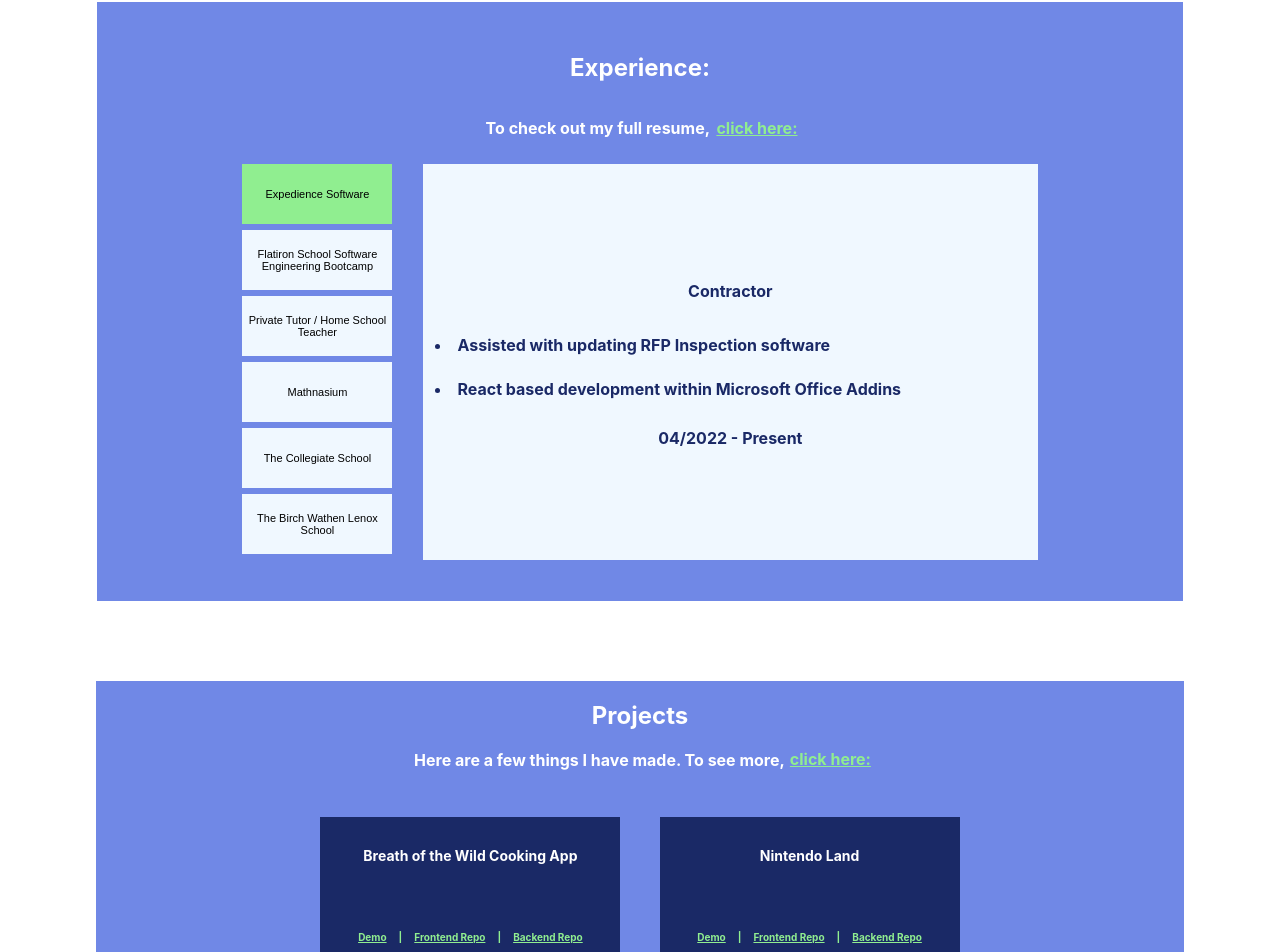
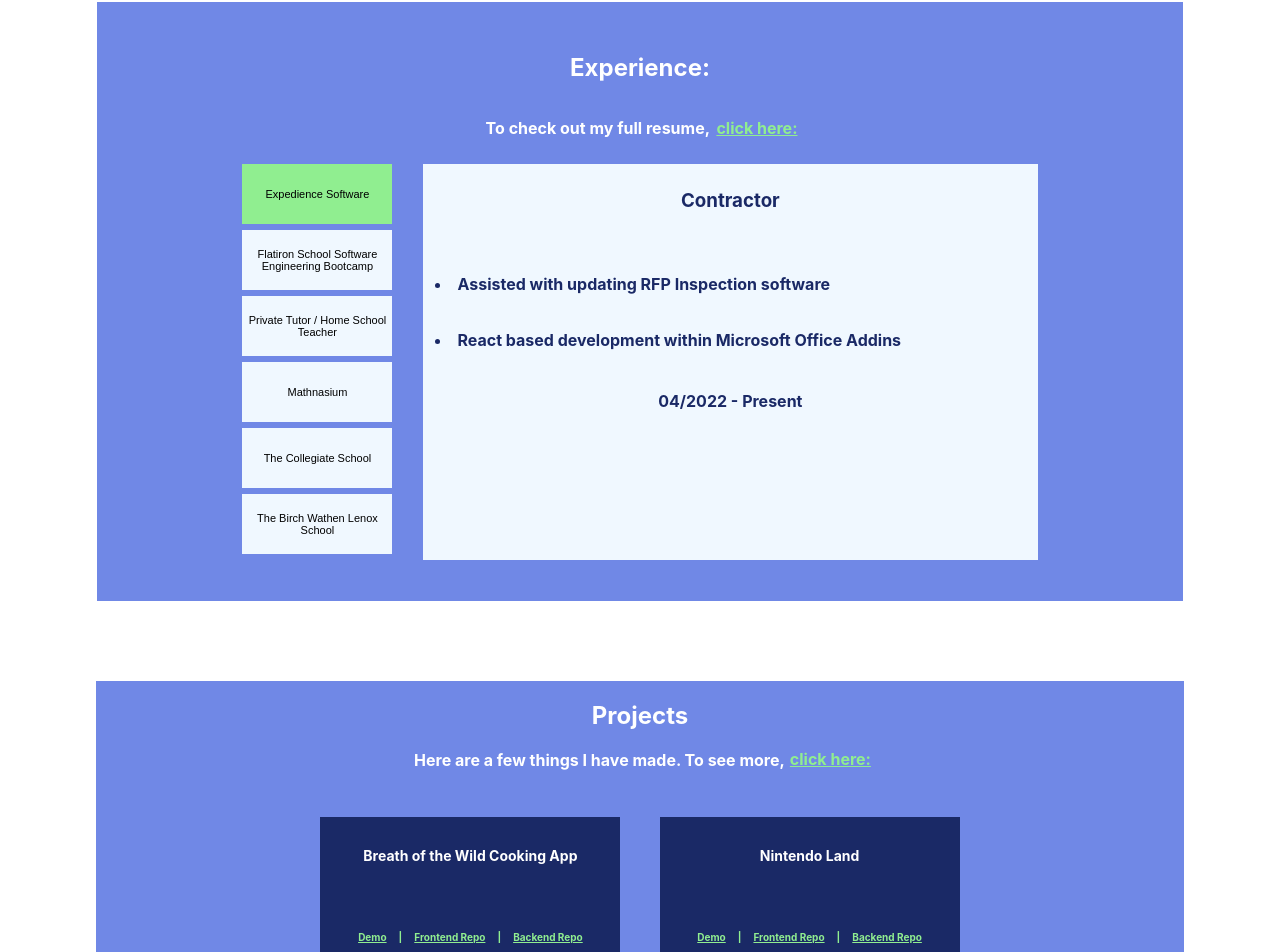
Before and after one commit to dylantoporek/portfolio-project, a React (Create React App) app: page / in a window 1280 px wide. Shown: the part 1039-1991 px from the top of the page. Built offline with nearby package versions, Linux system fonts and the light colour scheme.

Commit message:
interactive resume spacing updates

```diff
--- a/src/App.css
+++ b/src/App.css
@@ -261,7 +261,7 @@
   color: #1A2966;
   display: flex;
   flex-direction: column;
-  justify-content: center;
+  /* justify-content: center; */
 }
 
 #work-details-container{
@@ -283,11 +283,14 @@
 #work-title{
   align-self: center;
   justify-self: center;
+  padding-bottom: 5%;
+  padding-top: 1%;
 }
 
 .work-details{
   align-self: flex-start;
   margin: 2%;
+  padding-bottom: 2%;
 }
 
 /* ////////////////////////////////////////////////////////// */
--- a/src/components/InteracticeResume.js
+++ b/src/components/InteracticeResume.js
@@ -117,7 +117,7 @@ function InteractiveResume(){
     })
 
     const workDetailsDisplay = <div id='work-details-container'>
-        <h4 id='work-title'>{targetedExperience.jobTitle}</h4>
+        <h3 id='work-title'>{targetedExperience.jobTitle}</h3>
         {targetedExperience.details[0] ? <li className='work-details'>{targetedExperience.details[0]}</li> : null}
         {targetedExperience.details[1] ? <li className='work-details'>{targetedExperience.details[1]}</li> : null}
         {targetedExperience.details[2] ? <li className='work-details'>{targetedExperience.details[2]}</li> : null}
```
